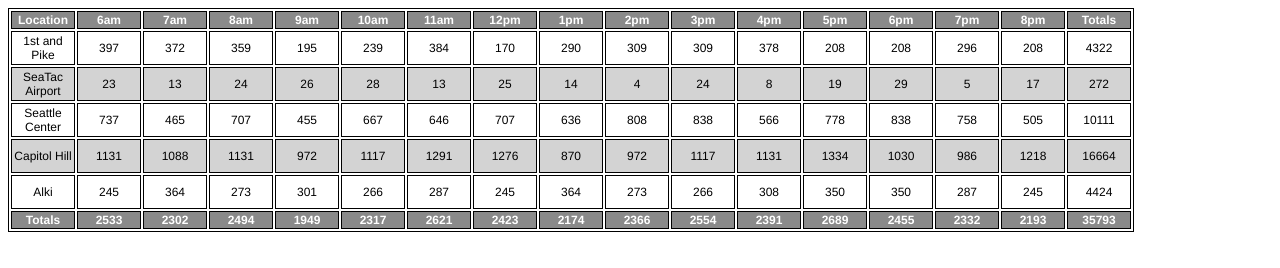
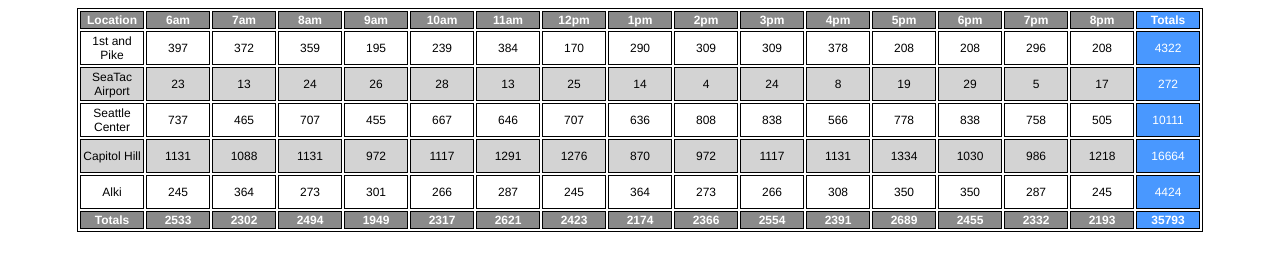
Before and after one commit to OviParasca/cookie-stand, a plain HTML site: page index.html in a window 1280 px wide. Drawn offline with Linux system fonts and the light colour scheme.

Commit message:
added some more css styling to the table

```diff
--- a/style.css
+++ b/style.css
@@ -1,42 +1,39 @@
-/*table, th, td {
-    border: 1px solid black;
-    text-align: center;
-    padding: 5px;
-}*/
-
-
 * {
  font-family: Helvetica;
  font-size: 12px;
 }
 
-h3 {
- font-size: 22px;
- text-align: center;
- width: 1000px;
- color: #42c583;
+table {
+ border: solid black 1px;
+ margin: 0 auto;
 }
 
-table {
- border: solid black 1px;
-}
-
+/* set a separate color for the header/footer rows */
 table tr:first-child, tr:last-child {
   color : white;
   background-color: #8a8a8a;
 }
 
+/* header cell */
 th {
  width: 60px;
  border: solid black 1px;
 }
 
+/* standard cell */
 td {
  text-align: center;
  height: 30px;
  border: solid black 1px;
 }
 
+/* set a gray background color for alternating rows */
 table tr:nth-child(odd) td {
   background-color: #d3d3d3;
 }
+
+/* set the last cell in each row to a different color to showcase the totals for the day at that location */
+table tr td:last-child, th:last-child {
+  color: white;
+  background-color: rgb(73, 152, 255);
+}
```
